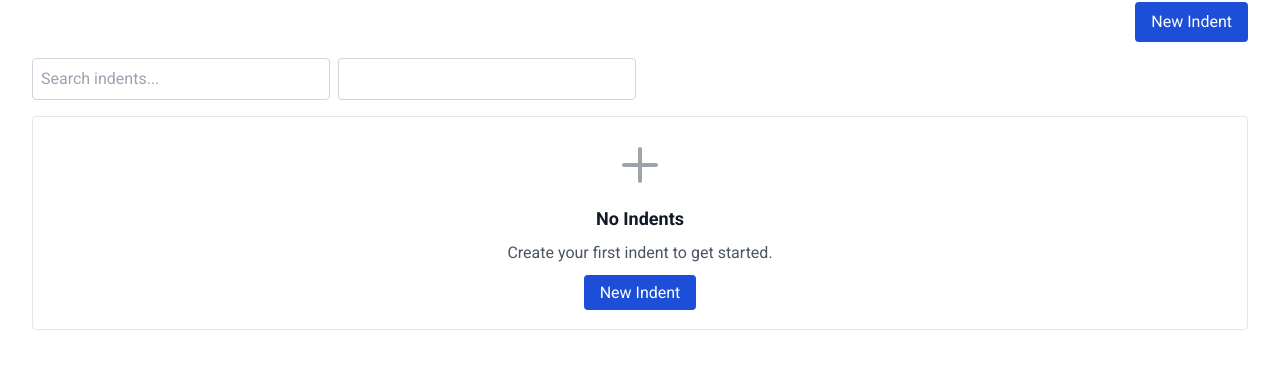
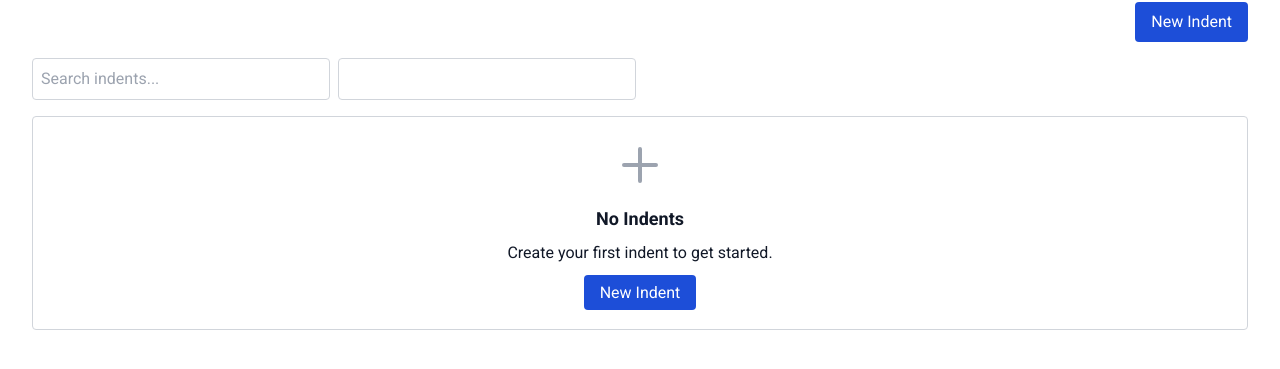
Before and after one commit to arishboteco/Inventory-App, a Django app: page /indents/ in a window 1280 px wide. Shown: the part 126-495 px from the top of the page. Run offline with Django 5.2, Linux system fonts and the light colour scheme; data that the repository does not hold is empty; style sheets or scripts are compiled from the project's sources; some libraries are stand-ins or nearby versions.

Commit message:
style: theme empty state

```diff
--- a/templates/components/empty_state.html
+++ b/templates/components/empty_state.html
@@ -1,6 +1,6 @@
-<div class="py-6 px-8 max-md:px-6 max-sm:px-4 text-center border rounded bg-white">
+<div class="py-6 px-8 max-md:px-6 max-sm:px-4 text-center border border-form-border rounded bg-form-bg dark:bg-form-darkBg dark:border-form-darkBorder">
   <svg class="mx-auto h-12 w-12 text-gray-400" fill="none" stroke="currentColor" viewBox="0 0 24 24" xmlns="http://www.w3.org/2000/svg"><path stroke-linecap="round" stroke-linejoin="round" stroke-width="2" d="M12 4v16m8-8H4"/></svg>
   <h2 class="mt-4 mb-2 text-lg font-semibold">{{ title }}</h2>
-  <p class="mb-4 text-gray-600">{{ message }}</p>
+  <p class="mb-4 text-form-text dark:text-form-darkText">{{ message }}</p>
   <a href="{{ cta_url }}" class="btn-primary">{{ cta_label }}</a>
 </div>
```
